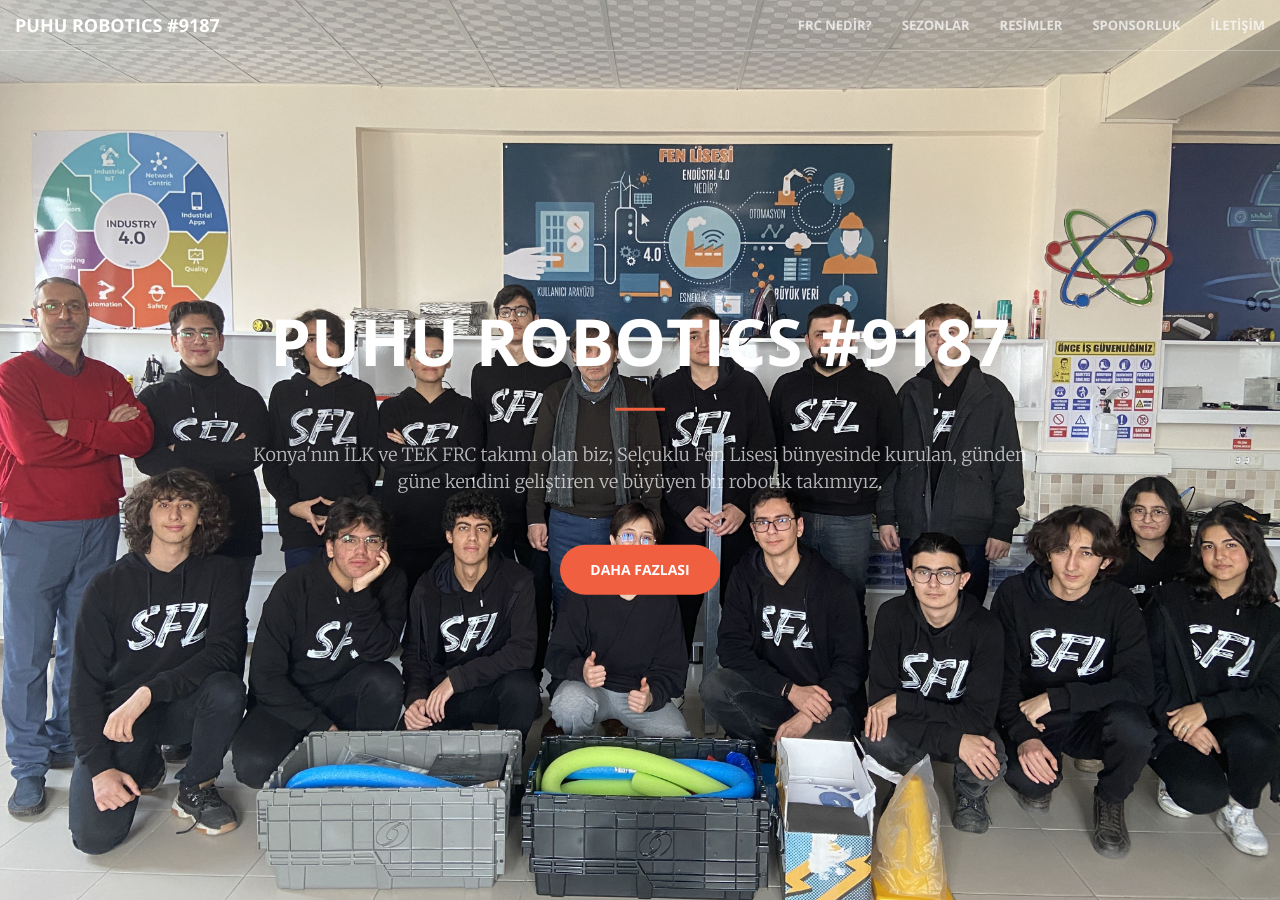
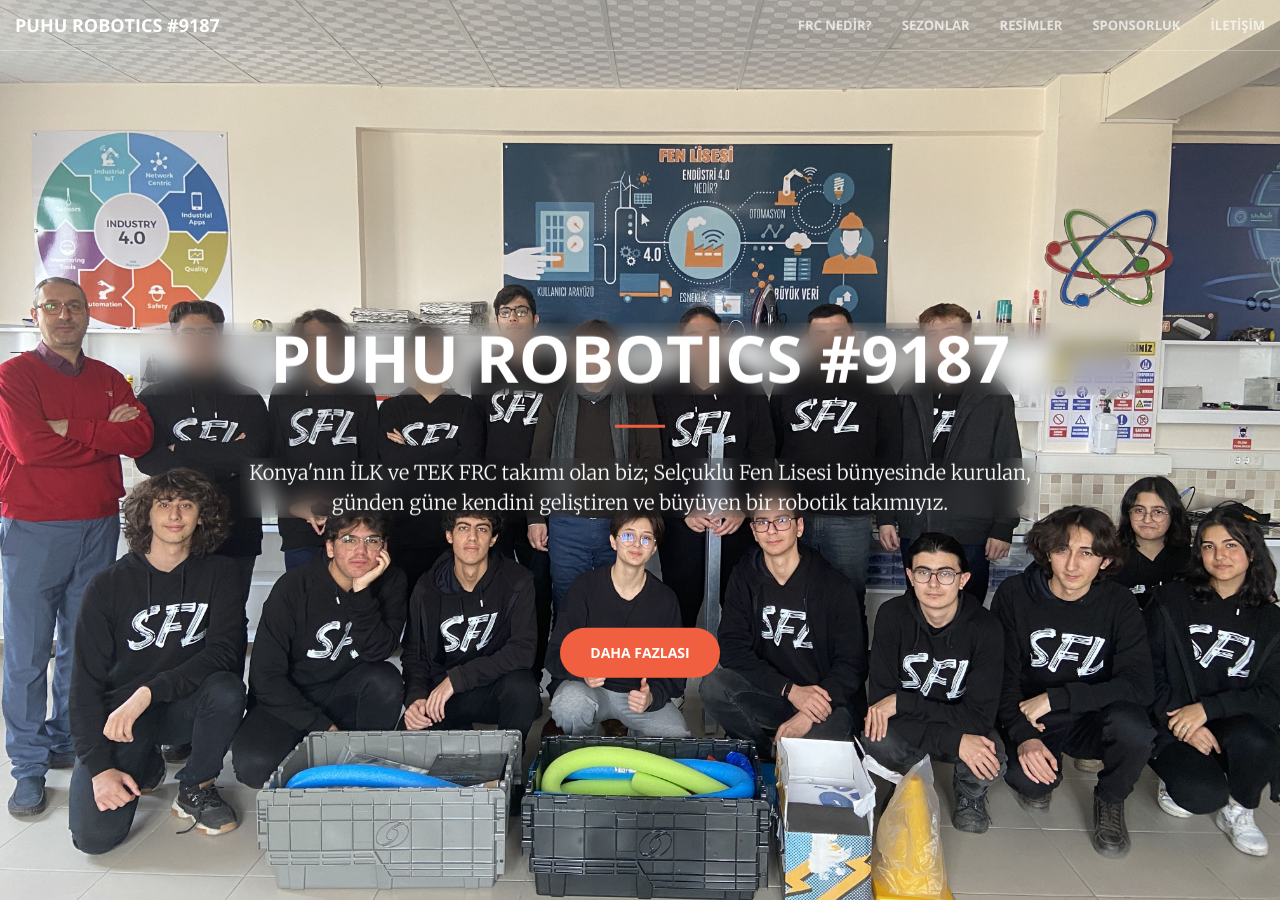
Before and after one commit to yunchi-098/puhu9187.github.io, a Jekyll site: the page built from index.html, in a window 1280 px wide and 900 px high. Built offline with Jekyll 4.4.1, drawn with Linux system fonts in a browser that asks for light colours.

Commit message:
son aaa yeter artık

```diff
--- a/_includes/head.html
+++ b/_includes/head.html
@@ -7,7 +7,7 @@
     <meta name="author" content="">
 
     <title>Puhu #9187</title>
-    <link rel="icon" href="img/favicon.ico" type=“image/x-icon”>
+    <link rel="icon" href="img/icon.ico" type=“image/x-icon”>
     <!-- Bootstrap Core CSS -->
     <link rel="stylesheet" href="css/bootstrap.min.css" type="text/css">
 
--- a/_includes/header.html
+++ b/_includes/header.html
@@ -1,9 +1,17 @@
 <header>
     <div class="header-content">
         <div class="header-content-inner">
-            <h1>PUHU ROBOTICS #9187</h1>
+            <br>
+            <br>
+            <br>
+            <br>
+            <br>
+            <h1 style="backdrop-filter: blur(10px) saturate(70%);color: white;font-size: 60px;">PUHU ROBOTICS #9187</h1>
             <hr>
-            <p>Konya'nın İLK ve TEK FRC takımı olan biz; Selçuklu Fen Lisesi bünyesinde kurulan, günden güne kendini geliştiren ve büyüyen bir robotik takımıyız.</p>
+            <p style="backdrop-filter: blur(10px) saturate(70%);color: white;font-size: 20px;">Konya'nın İLK ve TEK FRC takımı olan biz; Selçuklu Fen Lisesi bünyesinde kurulan, günden güne kendini geliştiren ve büyüyen bir robotik takımıyız.</p>
+            <br>
+            <br>
+            <br>
             <a href="#about" class="btn btn-primary btn-xl page-scroll">Daha Fazlası</a>
         </div>
     </div>
```
Also changed, not shown: img/icon.ico (renamed from img/favicon.ico).
